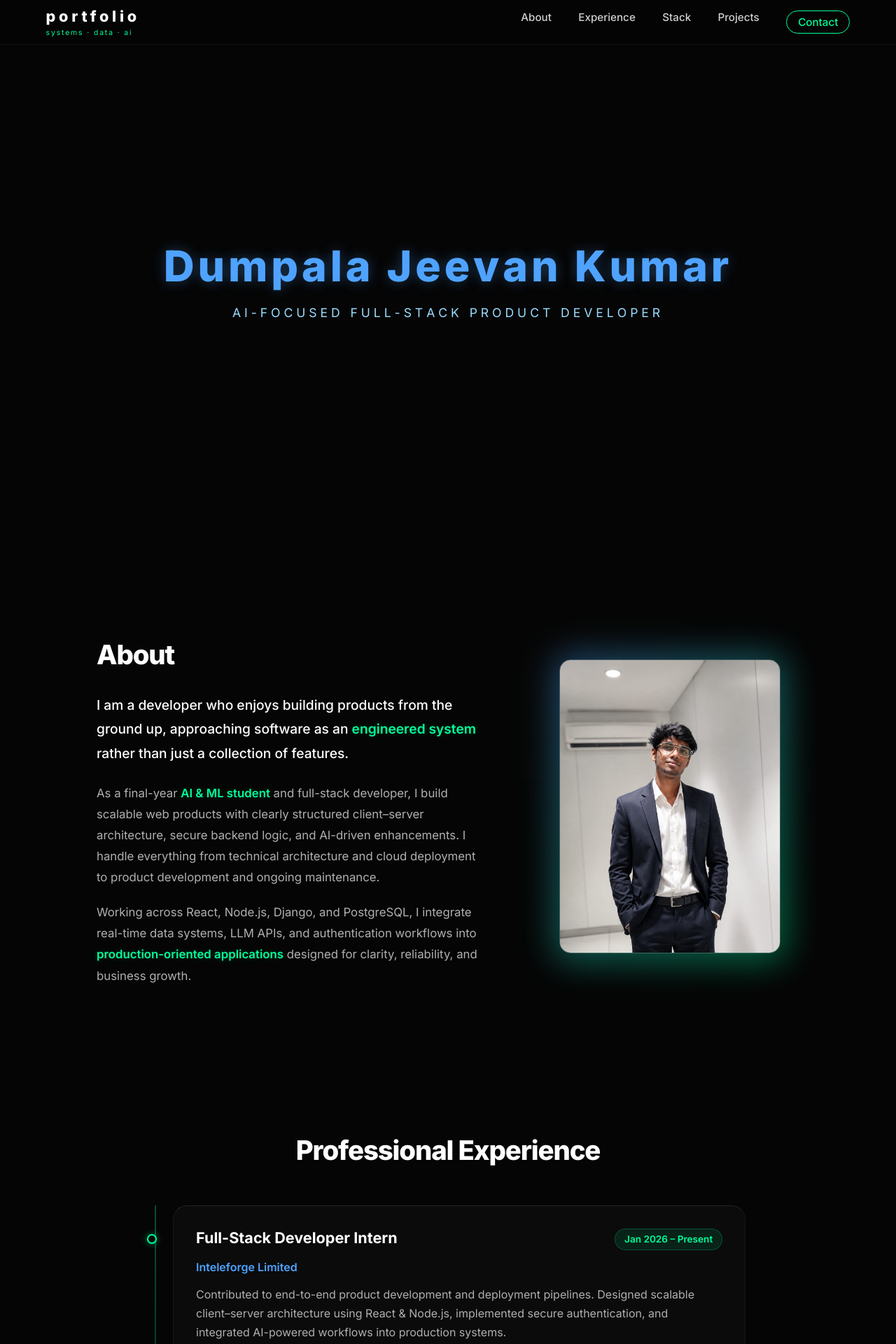
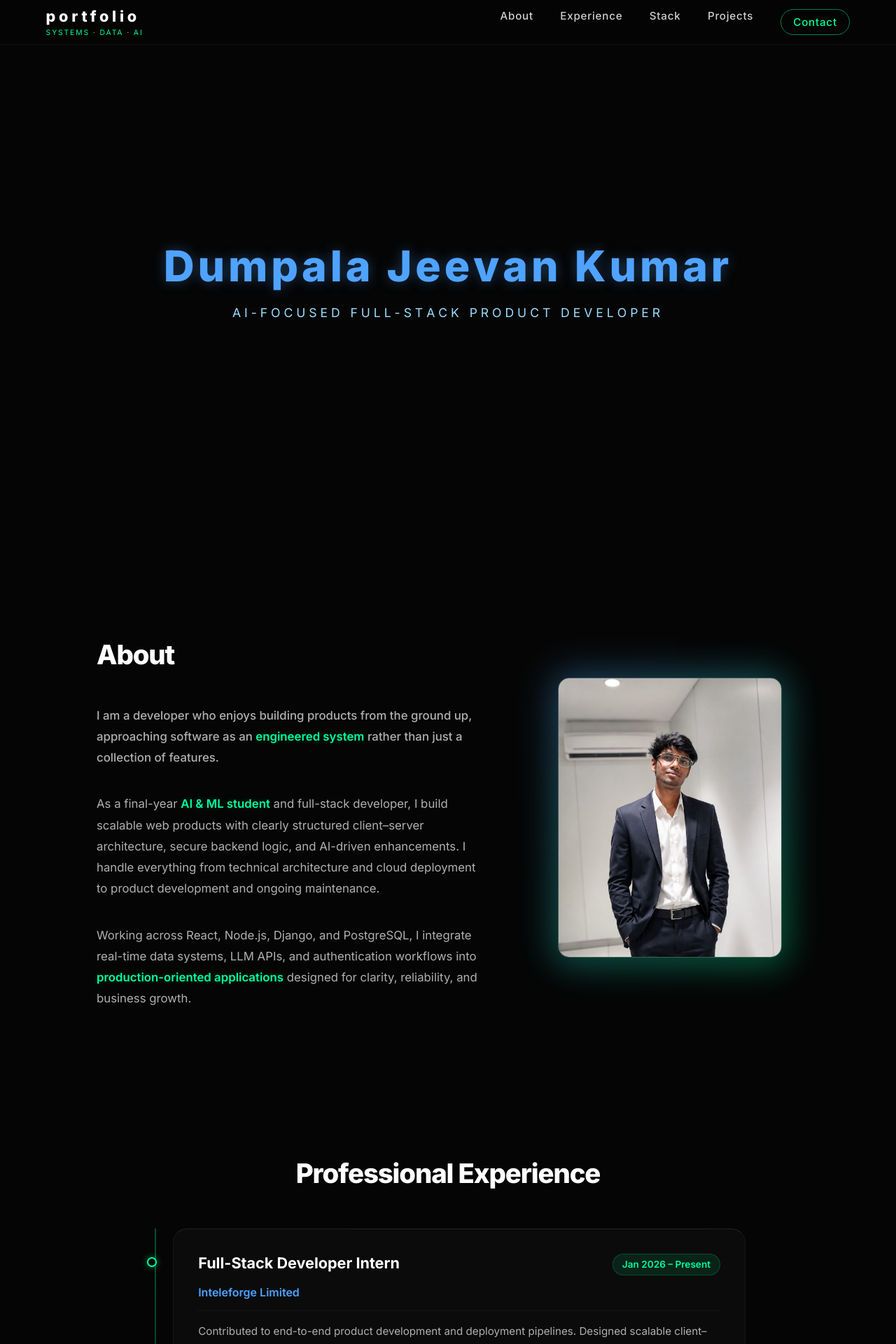
Before and after one commit to dumpalajeevankumar1/Portfolio, a React (Vite) app: page / in a window 1280 px wide. Shown: the top 1920 px of the page at 70% size. Built offline with nearby package versions, Linux system fonts and the light colour scheme.

Commit message:
Update index.css

```diff
--- a/src/index.css
+++ b/src/index.css
@@ -8,7 +8,7 @@
   --accent-blue: #4fa3ff;
   --accent-green: #00ff9c;
 
-  /* Refined Glassmorphism */
+  /* Premium Glassmorphism */
   --glass-bg: rgba(20, 20, 20, 0.4);
   --glass-border: rgba(255, 255, 255, 0.05);
   --glass-highlight: rgba(255, 255, 255, 0.1);
@@ -27,6 +27,8 @@ html, body {
   font-family: "Inter", system-ui, sans-serif;
   scroll-behavior: smooth;
 }
+
+#root { min-height: 100%; }
 
 /* ================= BACKGROUND LOCK ================= */
 .matrix-bg-container {
@@ -57,8 +59,8 @@ html, body {
   backdrop-filter: var(--glass-blur);
   -webkit-backdrop-filter: var(--glass-blur);
   border: 1px solid var(--glass-border);
-  border-top: 1px solid var(--glass-highlight); /* Top highlight for 3D depth */
-  border-radius: 20px; /* Softer, more modern corners */
+  border-top: 1px solid var(--glass-highlight);
+  border-radius: 20px;
   padding: 2.2rem;
   transition: transform 0.3s cubic-bezier(0.175, 0.885, 0.32, 1.275), border-color 0.3s ease, box-shadow 0.3s ease;
 }
@@ -72,7 +74,7 @@ html, body {
 .grid-layout {
   display: grid;
   grid-template-columns: repeat(auto-fit, minmax(320px, 1fr));
-  gap: 2rem;
+  gap: 2.5rem;
   max-width: 1100px;
   margin: 0 auto;
 }
@@ -103,33 +105,43 @@ html, body {
 .navbar { position: fixed; top: 0; left: 0; width: 100%; height: 64px; z-index: 999; }
 .nav-inner { max-width: 1200px; margin: 0 auto; height: 100%; padding: 0 1.6rem; display: flex; align-items: center; justify-content: space-between; }
 .nav-logo { cursor: pointer; display: flex; flex-direction: column; }
-.logo-primary { font-size: 1.35rem; font-weight: 900; letter-spacing: 0.22em; }
-.logo-sub { font-size: 0.65rem; letter-spacing: 0.18em; color: var(--accent-green); margin-top: 4px; }
+.logo-primary { font-size: 1.35rem; font-weight: 900; letter-spacing: 0.22em; color: #ffffff; }
+.logo-sub { font-size: 0.65rem; letter-spacing: 0.18em; color: var(--accent-green); margin-top: 4px; text-transform: uppercase; }
+
 .nav-links { display: flex; gap: 2.4rem; list-style: none; margin: 0; padding: 0; }
-.nav-links li { font-size: 0.95rem; font-weight: 500; color: var(--text-muted); cursor: pointer; transition: color 0.2s; }
-.nav-links li:hover { color: var(--text-main); }
-.nav-cta { padding: 0.4rem 1rem; border-radius: 999px; border: 1px solid var(--accent-green); color: var(--accent-green) !important; }
+.nav-links li { position: relative; font-size: 0.95rem; font-weight: 500; letter-spacing: 0.05em; color: #cfcfcf; cursor: pointer; transition: color 0.25s ease; }
+.nav-links li:hover { color: #ffffff; }
+
+.nav-links li::after {
+  content: ""; position: absolute; left: 0; bottom: -6px; width: 0%; height: 2px;
+  background-color: var(--accent-green); transition: width 0.25s ease;
+}
+.nav-links li:hover::after { width: 100%; }
+
+.nav-links .nav-cta { padding: 0.5rem 1.1rem; border-radius: 999px; border: 1px solid rgba(0, 255, 156, 0.5); color: var(--accent-green); }
+.nav-links .nav-cta::after { display: none; }
+.nav-links .nav-cta:hover { background: rgba(0, 255, 156, 0.12); }
 
 /* ================= ABOUT ================= */
-.about-section { display: flex; align-items: center; justify-content: center; gap: 5rem; }
-.about-left { flex: 1.2; max-width: 600px; }
+.about-section { display: flex; align-items: center; justify-content: center; gap: 5rem; min-height: 420px; }
+.about-left { flex: 1.2; max-width: 600px; display: flex; flex-direction: column; justify-content: center; }
 .about-left h2 { text-align: left; margin-bottom: 2rem; }
-.about-lead { font-size: 1.2rem !important; color: #fff !important; font-weight: 500; margin-bottom: 1.5rem !important; }
+.about-lead { font-size: 1.15rem; color: #fff; font-weight: 500; margin-bottom: 1.5rem; line-height: 1.7; }
 .about-left p { font-size: 1.05rem; line-height: 1.8; margin-bottom: 1.2rem; color: #b0b0b0; }
 .text-highlight { color: var(--accent-green); font-weight: 600; text-shadow: 0 0 10px rgba(0, 255, 156, 0.2); }
 
 /* Glowing Profile Picture */
-.about-right { flex: 0.8; display: flex; justify-content: center; align-items: center; }
+.about-right { flex: 0.8; display: flex; justify-content: center; align-items: center; min-height: 360px; }
 .profile-wrapper { position: relative; display: inline-block; }
 .profile-wrapper::before {
   content: ''; position: absolute;
   top: -8px; left: -8px; right: -8px; bottom: -8px;
   background: linear-gradient(135deg, var(--accent-blue), var(--accent-green));
-  filter: blur(25px); opacity: 0.4; border-radius: 24px; z-index: -1;
+  filter: blur(25px); opacity: 0.35; border-radius: 24px; z-index: -1;
   animation: pulseGlow 4s infinite alternate;
 }
-.profile-image { width: 100%; max-width: 320px; height: 420px; object-fit: cover; border-radius: 16px; border: 1px solid rgba(255,255,255,0.2); position: relative; z-index: 1; }
-@keyframes pulseGlow { 0% { opacity: 0.3; } 100% { opacity: 0.5; } }
+.profile-image { width: 100%; width: 320px; height: 400px; object-fit: cover; border-radius: 16px; border: 1px solid rgba(255,255,255,0.2); position: relative; z-index: 1; }
+@keyframes pulseGlow { 0% { opacity: 0.2; } 100% { opacity: 0.5; } }
 
 /* ================= EXPERIENCE (TIMELINE) ================= */
 .timeline-container {
@@ -145,12 +157,13 @@ html, body {
   background: linear-gradient(to bottom, var(--accent-green), transparent);
   opacity: 0.3;
 }
-.timeline-item { position: relative; margin-bottom: 3rem; padding: 2rem; }
+.timeline-item { position: relative; margin-bottom: 3rem; }
 .timeline-item:last-child { margin-bottom: 0; }
+
 /* The Timeline Dots */
 .timeline-dot {
   position: absolute;
-  left: -2.35rem; /* Aligns with the line */
+  left: -2.35rem; /* Aligns perfectly with the vertical line */
   top: 2.5rem;
   width: 14px; height: 14px;
   border-radius: 50%;
@@ -160,27 +173,27 @@ html, body {
   z-index: 2;
 }
 
-.exp-header { display: flex; justify-content: space-between; align-items: flex-start; flex-wrap: wrap; gap: 1rem; margin-bottom: 1rem; }
+.exp-header { display: flex; justify-content: space-between; align-items: flex-start; flex-wrap: wrap; gap: 1rem; margin-bottom: 1rem; border-bottom: 1px solid rgba(255,255,255,0.05); padding-bottom: 1rem; }
 .exp-titles { display: flex; flex-direction: column; gap: 0.2rem; }
-.exp-titles h3 { font-size: 1.35rem; margin: 0; color: #fff; }
+.exp-titles h3 { font-size: 1.35rem; margin: 0; color: #fff; font-weight: 700; }
 .exp-company { color: var(--accent-blue); font-weight: 600; font-size: 1rem; }
 .exp-date { background: rgba(0, 255, 156, 0.1); color: var(--accent-green); padding: 0.4rem 0.8rem; border-radius: 20px; font-size: 0.85rem; font-weight: 600; border: 1px solid rgba(0, 255, 156, 0.2); }
 .exp-desc { color: #b0b0b0; line-height: 1.7; margin-bottom: 1.5rem; }
 
 /* Mini Tech Badges */
 .exp-tech-stack { display: flex; flex-wrap: wrap; gap: 0.5rem; }
-.tech-badge { font-size: 0.75rem; padding: 0.3rem 0.6rem; border-radius: 6px; background: rgba(255, 255, 255, 0.05); color: #cfcfcf; border: 1px solid rgba(255, 255, 255, 0.1); }
+.tech-badge { font-size: 0.75rem; padding: 0.35rem 0.7rem; border-radius: 6px; background: rgba(255, 255, 255, 0.05); color: #cfcfcf; border: 1px solid rgba(255, 255, 255, 0.1); }
 
 /* ================= SKILLS ================= */
 .skills-grid-layout { grid-template-columns: repeat(auto-fit, minmax(280px, 1fr)); }
-.skills-card h3 { font-size: 1.3rem; margin-top: 0; margin-bottom: 1.5rem; text-align: center; color: var(--text-main); }
+.skills-card h3 { font-size: 1.3rem; margin-top: 0; margin-bottom: 1.8rem; text-align: center; color: var(--text-main); font-weight: 700; }
 .skills-items { display: flex; flex-wrap: wrap; gap: 0.8rem; justify-content: center; }
 
 /* Upgraded Skill Pills */
 .skill-pill {
   padding: 0.6rem 1rem;
-  border-radius: 10px;
-  font-size: 0.9rem;
+  border-radius: 8px;
+  font-size: 0.85rem;
   font-weight: 600;
   background: rgba(255, 255, 255, 0.03);
   border: 1px solid rgba(255, 255, 255, 0.08);
@@ -197,29 +210,50 @@ html, body {
 }
 
 /* ================= CARDS (SERVICES/PROJECTS) ================= */
-.glass-card h3 { font-size: 1.35rem; margin-top: 0; margin-bottom: 1rem; }
-.glass-card p { color: #b0b0b0; line-height: 1.7; }
+.glass-card h3 { font-size: 1.35rem; margin-top: 0; margin-bottom: 1rem; font-weight: 700; }
+.glass-card p { color: #b0b0b0; line-height: 1.7; font-size: 0.95rem; }
 
 .project-header { display: flex; justify-content: space-between; align-items: flex-start; margin-bottom: 1rem; }
 .project-tag { font-size: 0.75rem; padding: 0.35rem 0.8rem; border-radius: 999px; background: rgba(0,255,156,0.1); color: var(--accent-green); border: 1px solid rgba(0,255,156,0.3); }
-.project-link { font-weight: 600; color: var(--text-main); text-decoration: none; display: inline-block; margin-top: 1rem; transition: color 0.2s; }
+.project-link { font-size: 0.9rem; font-weight: 600; color: var(--text-main); text-decoration: none; display: inline-block; margin-top: 1rem; transition: color 0.2s; }
 .project-link:hover { color: var(--accent-green); }
 
-/* ================= CONTACT ================= */
+/* ================= CONTACT & EMAIL ================= */
 .contact-grid { max-width: 900px; }
+.contact-card a { color: var(--text-main); text-decoration: none; transition: color 0.2s ease; }
+.contact-card a:hover { color: var(--accent-green); }
+
 .highlight-card { border-color: rgba(0, 255, 156, 0.4); background: linear-gradient(150deg, rgba(0, 255, 156, 0.05), rgba(0, 0, 0, 0.4)); }
-.interactable { cursor: pointer; color: var(--accent-blue) !important; border-bottom: 1px dashed rgba(79, 163, 255, 0.5); transition: all 0.2s; }
+
+.email-copy-wrapper { margin-bottom: 0.8rem; }
+.email-copy-wrapper p { margin-bottom: 0; display: flex; align-items: center; flex-wrap: wrap; font-size: 0.95rem; }
+
+.interactable { cursor: pointer; color: var(--accent-blue) !important; border-bottom: 1px dashed rgba(79, 163, 255, 0.5); transition: all 0.2s ease; }
 .interactable:hover { color: var(--accent-green) !important; border-bottom-color: var(--accent-green); }
-.copied-text { font-size: 0.85rem; color: var(--accent-green); margin-left: 10px; }
-.resume-button { padding: 0.9rem 1.8rem; border-radius: 999px; background: var(--accent-green); color: #000; font-weight: 700; text-decoration: none; display: inline-block; transition: transform 0.2s, box-shadow 0.2s; }
-.resume-button:hover { transform: translateY(-4px); box-shadow: 0 10px 25px rgba(0, 255, 156, 0.3); }
+
+.copied-text { font-size: 0.85rem; font-weight: 600; color: var(--accent-green); margin-left: 12px; animation: fadeInOut 2s forwards ease-in-out; }
+
+@keyframes fadeInOut {
+  0% { opacity: 0; transform: translateX(-8px); }
+  15% { opacity: 1; transform: translateX(0); }
+  85% { opacity: 1; transform: translateX(0); }
+  100% { opacity: 0; transform: translateX(5px); }
+}
+
+.resume-button { padding: 0.9rem 1.8rem; border-radius: 999px; background: var(--accent-green); color: #000; font-size: 0.95rem; font-weight: 700; text-decoration: none; display: inline-block; transition: transform 0.25s ease, box-shadow 0.25s ease; margin-top: 1rem; }
+.resume-button:hover { transform: translateY(-4px); box-shadow: 0 12px 30px rgba(0, 255, 156, 0.4); color: #000; }
 
 /* ================= MOBILE RESPONSIVE ================= */
-.mobile-menu-btn { display: none; background: none; border: none; color: #fff; font-size: 1.5rem; cursor: pointer; }
+.mobile-menu-btn { display: none; background: transparent; border: none; color: #ffffff; font-size: 1.5rem; cursor: pointer; z-index: 1000; }
 
 @media (max-width: 900px) {
-  .about-section { flex-direction: column; text-align: center; gap: 3rem; }
+  .nav-logo .logo-sub { display: none; }
+  .nav-links { gap: 1.6rem; }
+  .about-section { flex-direction: column; text-align: center; gap: 3rem; min-height: unset; }
   .about-left h2 { text-align: center; }
+  .about-right { width: 100%; min-height: 280px; }
+
+  /* Timeline adjustments for smaller screens */
   .timeline-container { padding-left: 1rem; }
   .timeline-container::before { left: 0; }
   .timeline-dot { left: -2.95rem; }
@@ -227,13 +261,27 @@ html, body {
 }
 
 @media (max-width: 768px) {
+  .generated-name { font-size: 2.4rem; letter-spacing: 0.06em; }
+  .generated-subtitle { font-size: 0.9rem; letter-spacing: 0.22em; }
   .mobile-menu-btn { display: block; }
   .nav-links {
-    position: fixed; top: 64px; right: 0; width: 100%; max-width: 300px; height: calc(100vh - 64px);
-    flex-direction: column; align-items: flex-start; padding: 2rem;
-    transform: translateX(100%); transition: transform 0.3s cubic-bezier(0.4, 0, 0.2, 1);
+    position: fixed; top: 64px; right: 0; width: 100%; max-width: 320px; height: calc(100vh - 64px);
+    flex-direction: column; align-items: flex-start; gap: 1.8rem; padding: 2rem;
+    background: rgba(5, 5, 5, 0.95); backdrop-filter: blur(12px);
+    transform: translateX(100%); transition: transform 0.35s ease;
   }
   .nav-links-mobile-open { transform: translateX(0); }
-  .nav-links li { font-size: 1.1rem; padding: 0.5rem 0; }
-  .generated-name { font-size: 2.4rem; }
+  .nav-links li { font-size: 1.1rem; width: 100%; padding: 0.5rem 0; }
+  .nav-links li, .resume-button, .project-link { padding: 0.6rem 0; }
 }
+
+@media (max-width: 480px) {
+  .content-section { padding: 3.2rem 1.2rem; }
+  .generated-name { font-size: 2rem; letter-spacing: 0.05em; }
+  .generated-subtitle { font-size: 0.75rem; letter-spacing: 0.18em; }
+  .about-section { gap: 2rem; }
+  .about-left h2 { font-size: 1.8rem; }
+  .about-left p { font-size: 0.95rem; }
+  .profile-image { width: 260px; height: 340px; }
+  .grid-layout, .skills-grid-layout, .contact-grid { grid-template-columns: 1fr; }
+}
```
